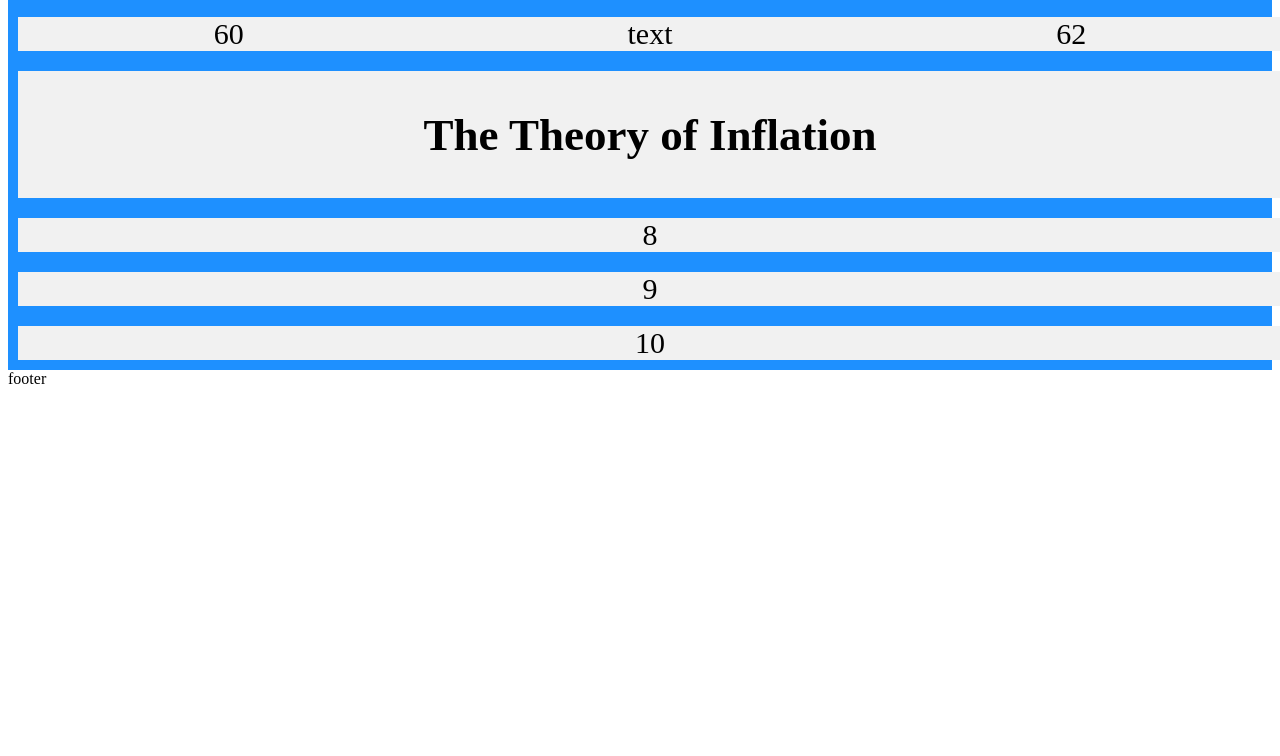
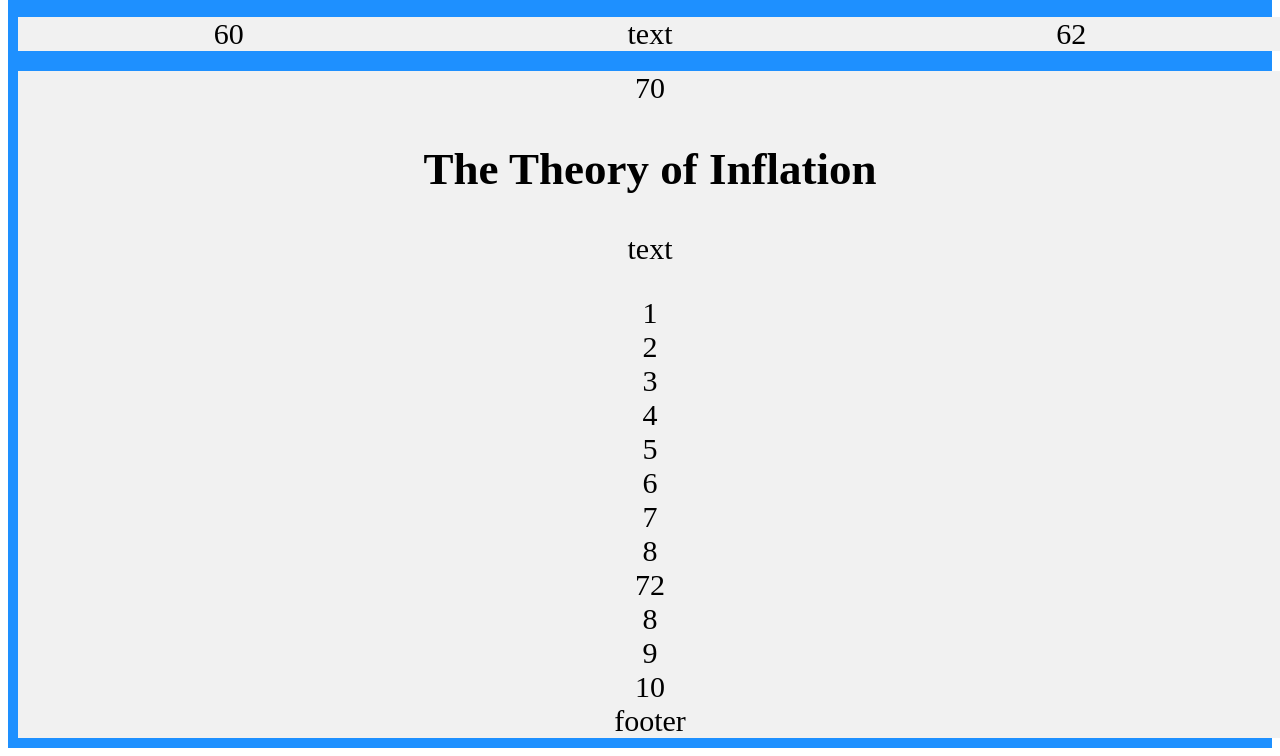
Before and after one commit to Laguna1/Markup-NYT, a plain HTML site: page index.html in a window 1280 px wide. Shown: the part 1365-2121 px from the top of the page. Before the commit the page ends 1761 px from the top, so only its background shows below. Drawn offline with Linux system fonts and the light colour scheme.

Commit message:
div class 7th

```diff
--- a/index.html
+++ b/index.html
@@ -43,7 +43,8 @@
         </div>
         <div class="fifth">
             <div class="fifth-0">50</div>
-            <div class="fifth-1">On Monday, Dr. Guth’s starship came in. Radio astronomers reported that they had seen the beginning of the Big Bang, and that his hypothesis, known undramatically as inflation, looked right.
+            <div class="fifth-1">On Monday, Dr. Guth’s starship came in. Radio astronomers reported that they had seen
+                the beginning of the Big Bang, and that his hypothesis, known undramatically as inflation, looked right.
             </div>
             <div class="fifth-2">Editors’ Picks(else flex-box)</div>
         </div>
@@ -52,9 +53,26 @@
             <div class="six-1">text</div>
             <div class="six-2">62</div>
         </div>
-        <div><h2>The Theory of Inflation</h2>
+        <div class="seventh">
+            <div class="seventh-0">70</div>
+            <div class="seventh-1">
+                <h2>The Theory of Inflation</h2>
+                <p>text</p>
+                <div class="seventh-10">
+                    <div class="seventh-101">1</div>
+                    <div class="seventh-101">2</div>
+                    <div class="seventh-101">3</div>
+                    <div class="seventh-101">4</div>
+                    <div class="seventh-101">5</div>
+                    <div class="seventh-101">6</div>
+                    <div class="seventh-101">7</div>
+                    <div class="seventh-101">8</div>
+                </div>
 
             </div>
+            <div class="seventh-2">72</div>
+
+            <div>
                 <div>8</div>
                 <div>9</div>
                 <div>10</div>
```
Lines whose indentation alone changed are shown as unchanged.
